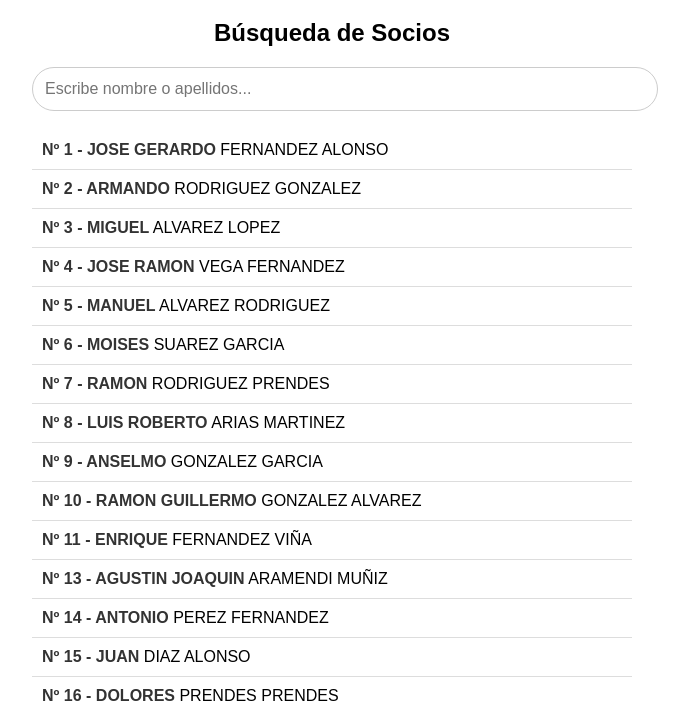
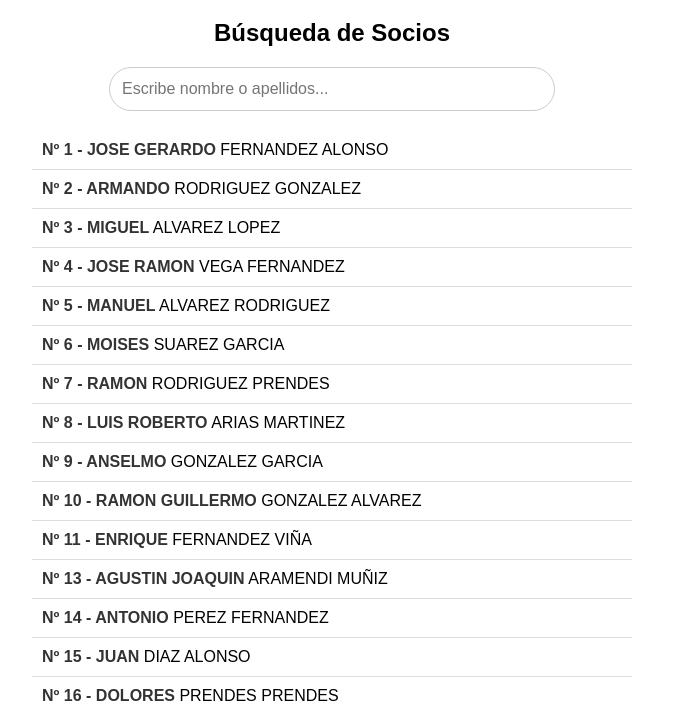
Before and after one commit to Jenarofg/ClubVictoria, a plain HTML site: page index.html in a window 1280 px wide. Shown: the part 93-800 px from the top of the page, without its empty margins (308-997 px from the left). Drawn offline with Linux system fonts and the light colour scheme.

Commit message:
Change width input.

```diff
--- a/index.html
+++ b/index.html
@@ -26,12 +26,15 @@
         color: #007bff;
       }
       input {
-        width: 100%;
+        width: 70%;
         padding: 12px;
         font-size: 16px;
         margin-bottom: 20px;
         border: 1px solid #ccc;
         border-radius: 25px;
+        display: block;
+        margin-left: auto;
+        margin-right: auto;
       }
       .usuario {
         padding: 10px;
```
